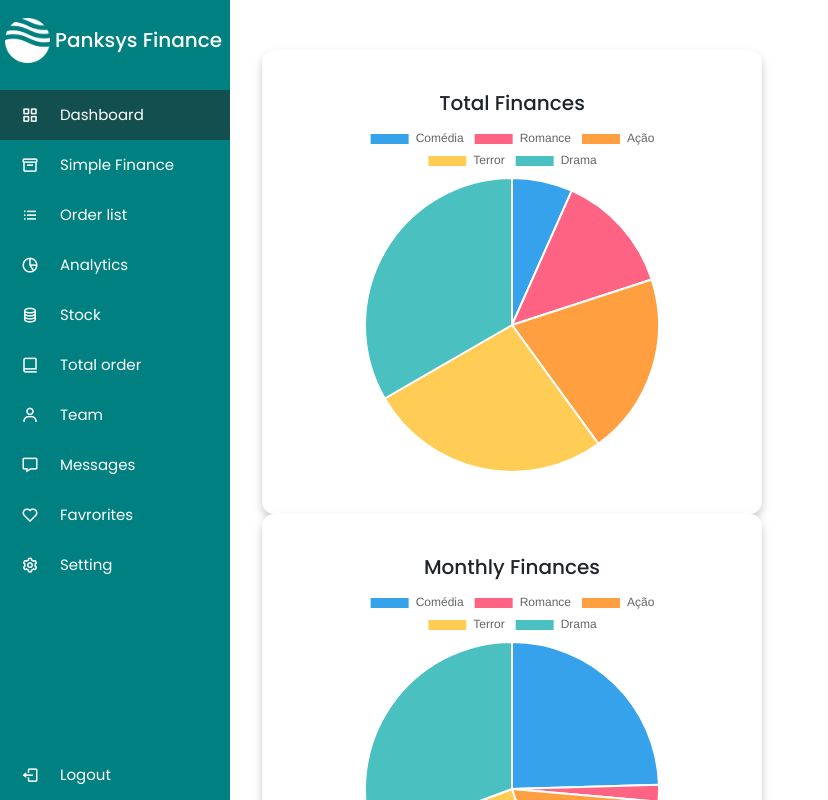
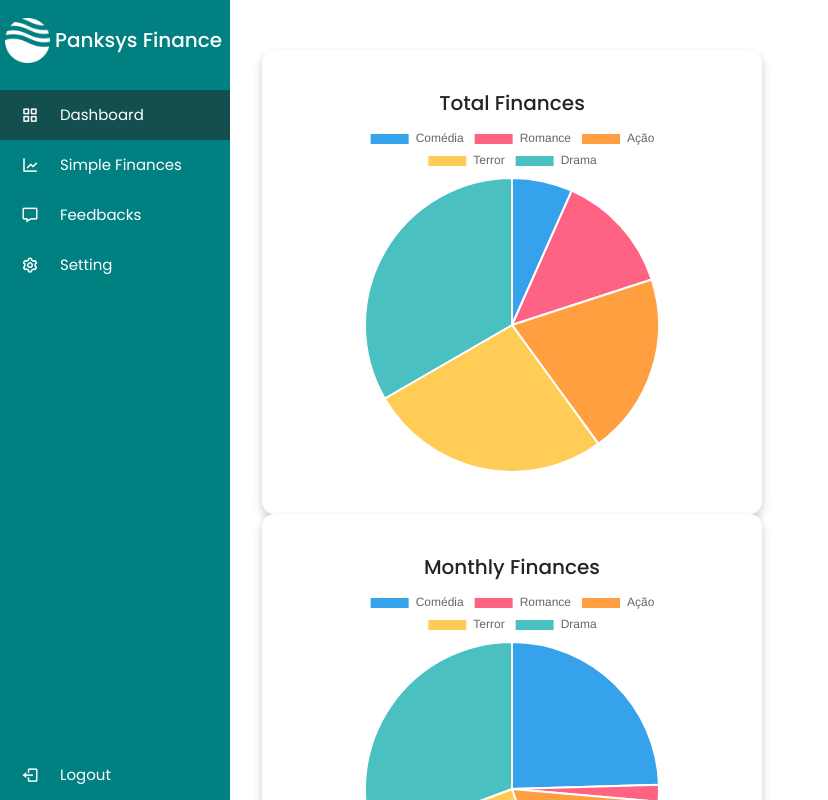
Before and after one commit to MiguelCastro9/Panksys-finance, an Angular app in the folder api-web/: page /dashboard in a window 1280 px wide. Shown: the top 800 px of the page, without its empty margins (0-828 px from the left). Built offline with nearby package versions, Linux system fonts and the light colour scheme.

Commit message:
style sidebar menu

```diff
--- a/api-web/src/app/app.component.html
+++ b/api-web/src/app/app.component.html
@@ -12,50 +12,14 @@
     </li>
     <li>
       <a routerLink="/simple-finance" routerLinkActive="active">
-        <i class='bx bx-box'></i>
-        <span class="links-name">Simple Finance</span>
-      </a>
-    </li>
-    <li>
-      <a href="#">
-        <i class='bx bx-list-ul'></i>
-        <span class="links-name">Order list</span>
-      </a>
-    </li>
-    <li>
-      <a href="#">
-        <i class='bx bx-pie-chart-alt-2'></i>
-        <span class="links-name">Analytics</span>
-      </a>
-    </li>
-    <li>
-      <a href="#">
-        <i class='bx bx-coin-stack'></i>
-        <span class="links-name">Stock</span>
-      </a>
-    </li>
-    <li>
-      <a href="#">
-        <i class='bx bx-book-alt'></i>
-        <span class="links-name">Total order</span>
-      </a>
-    </li>
-    <li>
-      <a href="#">
-        <i class='bx bx-user'></i>
-        <span class="links-name">Team</span>
+        <i class='bx bx-line-chart'></i>
+        <span class="links-name">Simple Finances</span>
       </a>
     </li>
     <li>
       <a href="#">
         <i class='bx bx-message'></i>
-        <span class="links-name">Messages</span>
-      </a>
-    </li>
-    <li>
-      <a href="#">
-        <i class='bx bx-heart'></i>
-        <span class="links-name">Favrorites</span>
+        <span class="links-name">Feedbacks</span>
       </a>
     </li>
     <li>
```
